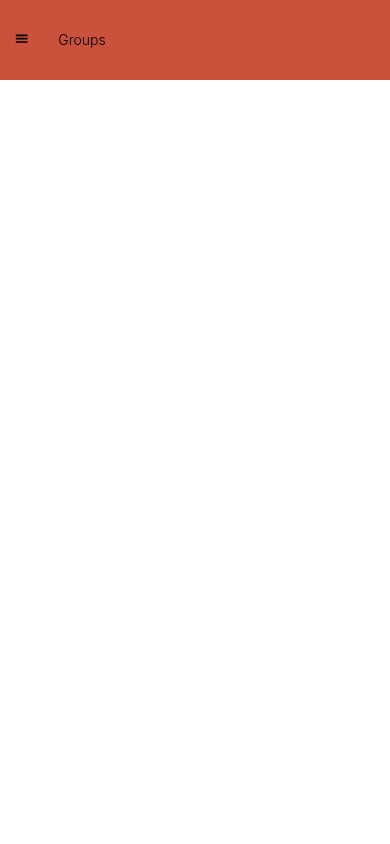
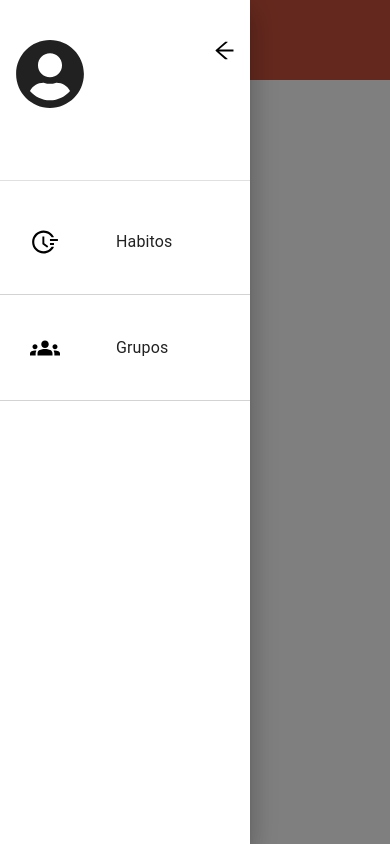
Before and after one commit to andersonklaiton/habitude, a React (Create React App) app: page / in a window 390 px wide. Both pictures are taken after a click on the button 21 px from the left and 39 px from the top of the page. Built offline with nearby package versions, Linux system fonts and the light colour scheme.

Commit message:
feat: sidebar/drawer menu added style: change header style feat: Template component

```diff
--- a/src/App.js
+++ b/src/App.js
@@ -1,11 +1,11 @@
-import Header from './components/Header';
+import { Template } from './components/Template';
 import GlobalStyles from './styles/global';
 
 function App() {
 	return (
 		<>
 			<GlobalStyles />
-			<Header />
+			<Template />
 		</>
 	);
 }
--- a/src/components/Header/index.jsx
+++ b/src/components/Header/index.jsx
@@ -1,17 +1,93 @@
-import { AddButton, ExpandedButton, HeaderField, Title } from './styles';
+import {
+	AddButton,
+	BackButton,
+	Content,
+	ExpandedButton,
+	HeaderField,
+	Icon,
+	RouteBlock,
+	RouteItem,
+	Title,
+	UserField,
+	Username,
+} from './styles';
 import { GiHamburgerMenu } from 'react-icons/gi';
-import { MdAddCircle } from 'react-icons/md';
+import { MdAddCircle, MdGroups } from 'react-icons/md';
+import { useState } from 'react';
+import { Box, Divider, Drawer, List } from '@material-ui/core';
+import { FaUserCircle } from 'react-icons/fa';
+import { AiOutlineArrowLeft, AiOutlineFieldTime } from 'react-icons/ai';
 
-const Header = () => {
+const Header = ({ username }) => {
+	const [state, setState] = useState({ left: false });
+
+	const toggleDrawer = (anchor, open) => (event) => {
+		if (
+			event.type === 'keydown' &&
+			(event.key === 'Tab' || event.key === 'Shift')
+		) {
+			return;
+		}
+
+		setState({ ...state, [anchor]: open });
+	};
+
+	const list = (anchor) => (
+		<Box
+			sx={{
+				width: anchor === 'top' || anchor === 'bottom' ? 'auto' : 250,
+			}}
+			role="presentation"
+			onClick={toggleDrawer(anchor, false)}
+			onKeyDown={toggleDrawer(anchor, false)}
+		>
+			<UserField>
+				<FaUserCircle />
+				<Username>{username}</Username>
+			</UserField>
+			<BackButton>
+				<AiOutlineArrowLeft />
+			</BackButton>
+			<Divider />
+			<List
+				sx={{
+					padding: 0,
+				}}
+			>
+				{['Habitos', 'Grupos'].map((text, index) => (
+					<RouteBlock button key={text}>
+						<Content>
+							<Icon>
+								{index % 2 === 0 ? (
+									<AiOutlineFieldTime />
+								) : (
+									<MdGroups />
+								)}
+							</Icon>
+							<RouteItem primary={text} />
+						</Content>
+					</RouteBlock>
+				))}
+			</List>
+		</Box>
+	);
+
 	return (
 		<HeaderField>
-			<ExpandedButton>
+			<ExpandedButton onClick={toggleDrawer('left', true)}>
 				<GiHamburgerMenu />
 			</ExpandedButton>
 			<Title>Groups</Title>
 			<AddButton>
 				<MdAddCircle />
 			</AddButton>
+			<Drawer
+				anchor={'left'}
+				open={state['left']}
+				onClose={toggleDrawer('left', false)}
+			>
+				{list('left')}
+			</Drawer>
 		</HeaderField>
 	);
 };
--- a/src/components/Header/styles.js
+++ b/src/components/Header/styles.js
@@ -1,3 +1,4 @@
+import { ListItem, ListItemIcon, ListItemText } from '@material-ui/core';
 import styled from 'styled-components';
 
 export const HeaderField = styled.header`
@@ -71,3 +72,75 @@ export const AddButton = styled.button`
 		}
 	}
 `;
+
+export const BackButton = styled.button`
+	position: absolute;
+	left: 212px;
+	top: 38px;
+
+	svg,
+	svg path {
+		width: 25px;
+		height: 25px;
+	}
+`;
+
+export const Content = styled.div`
+	display: flex;
+	align-items: center;
+
+	width: 100%;
+	height: 100%;
+
+	border-bottom: 1px solid lightgray;
+`;
+
+export const RouteBlock = styled(ListItem)`
+	display: flex;
+	flex-direction: column;
+	justify-content: flex-start;
+	align-items: center;
+
+	width: 341px;
+	height: 106px;
+
+	padding: 0 !important;
+`;
+
+export const RouteItem = styled(ListItemText)`
+	font-size: 14px;
+`;
+
+export const Icon = styled(ListItemIcon)`
+	font-size: 30px;
+	margin: 0 1em;
+
+	svg,
+	svg path {
+		color: var(--black);
+	}
+`;
+
+export const UserField = styled.div`
+	height: 180px;
+	display: flex;
+	flex-direction: column;
+	justify-content: center;
+	align-items: flex-start;
+	text-align: center;
+
+	svg,
+	svg path {
+		font-size: 70px;
+	}
+
+	svg,
+	svg path,
+	p {
+		margin-left: 15px;
+	}
+`;
+
+export const Username = styled.p`
+	margin-top: 2em;
+`;
--- /dev/null
+++ b/src/components/PermanentSidebar/index.jsx
@@ -0,0 +1,5 @@
+const PermanentSidebar = () => {
+	return <></>;
+};
+
+export default PermanentSidebar;
--- /dev/null
+++ b/src/components/Sidebar/styles.js
@@ -0,0 +1,14 @@
+import styled from 'styled-components';
+
+export const UserField = styled.div`
+	height: 180px;
+	display: flex;
+	justify-content: center;
+	align-items: center;
+	text-align: center;
+
+	svg,
+	svg path {
+		font-size: 70px;
+	}
+`;
--- /dev/null
+++ b/src/components/Template/index.jsx
@@ -0,0 +1,13 @@
+import Header from '../Header';
+import PermanentSidebar from '../PermanentSidebar';
+
+import { TemplateContainer } from './styles';
+
+export const Template = () => {
+	return (
+		<TemplateContainer>
+			<Header />
+			<PermanentSidebar />
+		</TemplateContainer>
+	);
+};
--- /dev/null
+++ b/src/components/Template/styles.js
@@ -0,0 +1,3 @@
+import styled from 'styled-components';
+
+export const TemplateContainer = styled.div``;
--- a/src/styles/global.js
+++ b/src/styles/global.js
@@ -26,6 +26,11 @@ export default createGlobalStyle`
         text-decoration:none;
     }
 
+    svg,
+	svg path {
+        margin: 0;
+    }
+
     :root {
         --green:#80A26B;
         --red:#CA513C;
@@ -34,5 +39,6 @@ export default createGlobalStyle`
         --pink:#FB5793;
         --yellow:#FDE09A;
         --white: #FFFFFF;
+        --black: #000000;
     }
 `;
```
Also changed, not shown: src/components/Sidebar/index.jsx (added, +82 -0 lines).
